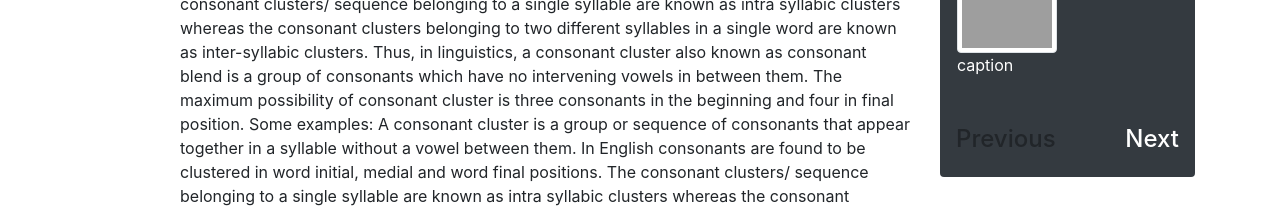
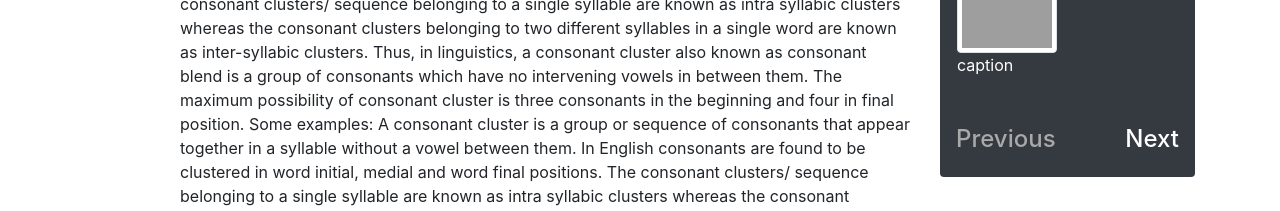
Before and after one commit to shegzynova/excersisepage, a plain HTML site: page index.html in a window 1280 px wide. Shown: the part 1240-1451 px from the top of the page. Drawn offline with Linux system fonts and the light colour scheme; grey boxes are pictures that could not be loaded.

Commit message:
Minor color changes

```diff
--- a/index.html
+++ b/index.html
@@ -103,7 +103,7 @@
                     </div>
                     <div class="row mt-3">
                         <div class="col-md-12">
-                            <h4 class="float-left">Previous</h4>
+                            <h4 class="float-left" style="color:darkgray">Previous</h4>
                             <h4 class="float-right" style="color: white">Next</h4>
                         </div>
                     </div>
```
